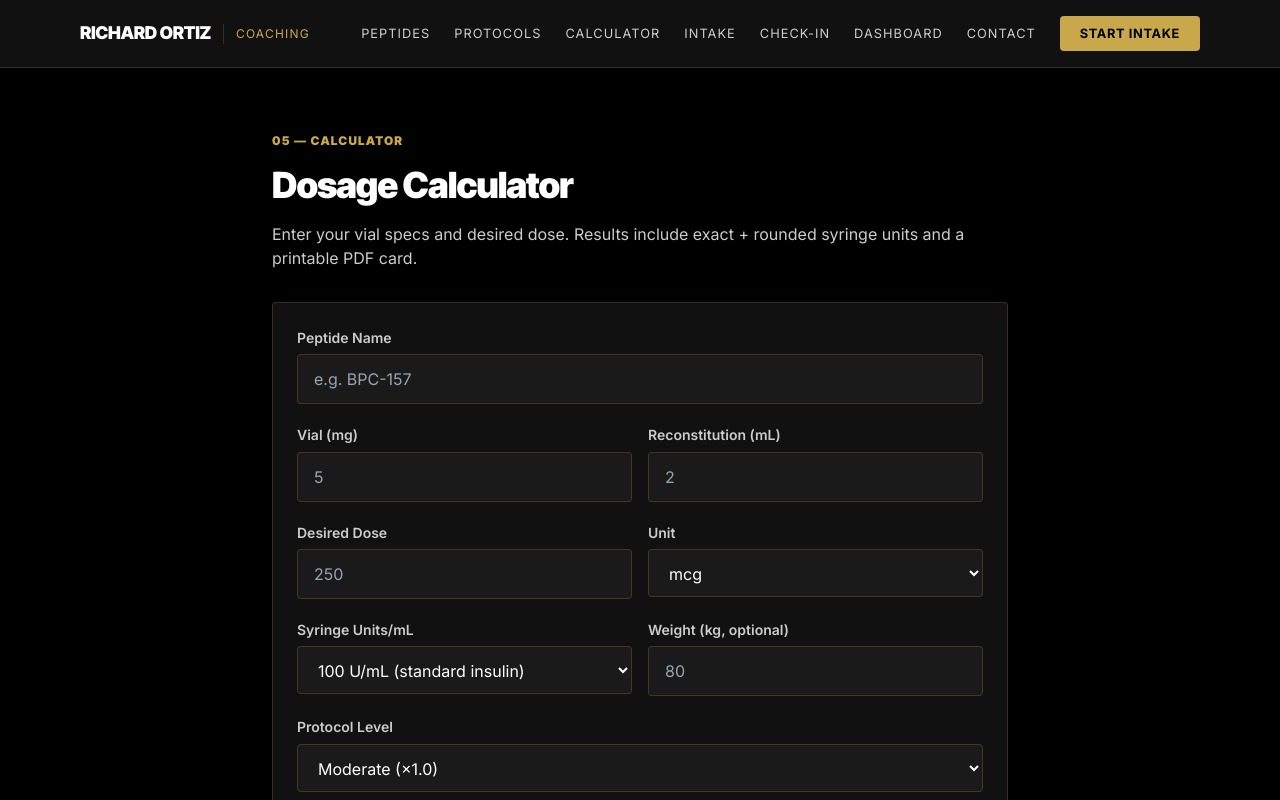
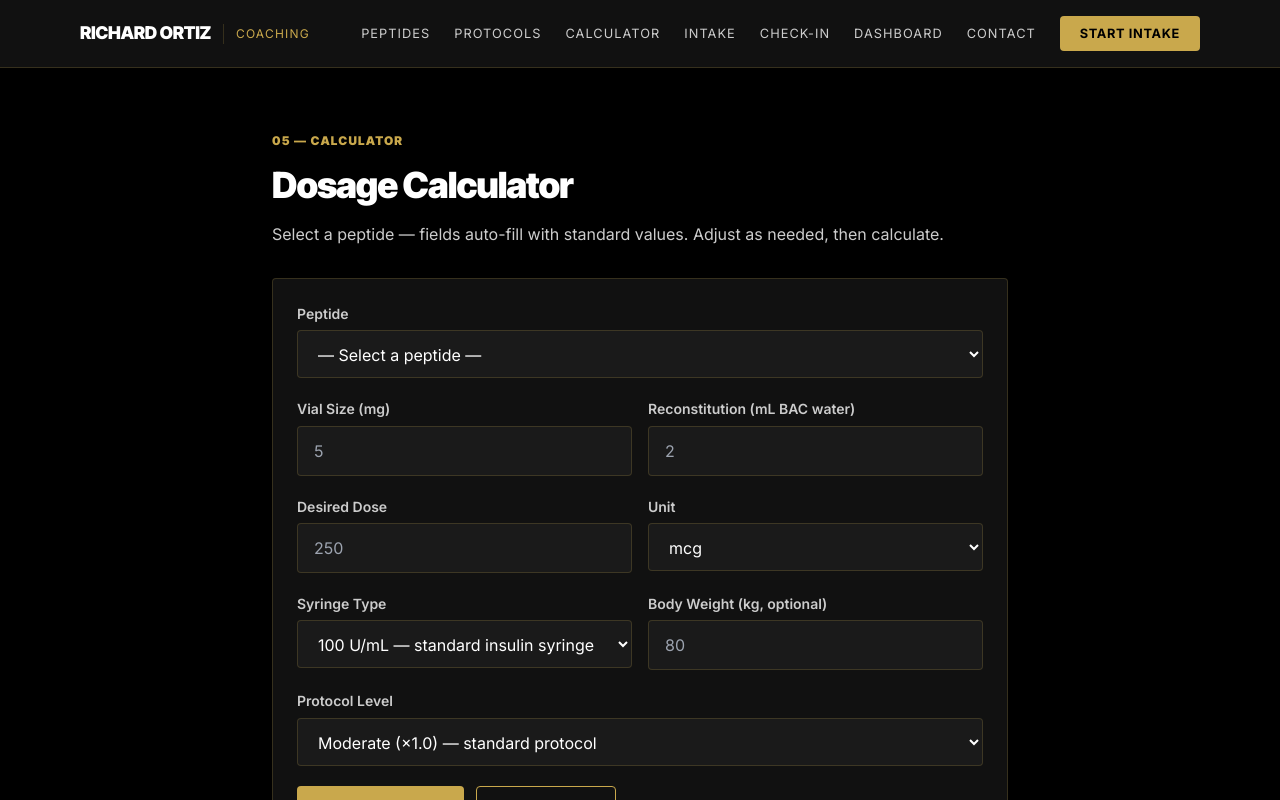
Before and after one commit to asaasinai/richard-ortiz-coaching, a Next.js app: page /calculator in a window 1280 px wide. Shown: the top 800 px of the page. Built offline with nearby package versions, Linux system fonts and the light colour scheme.

Commit message:
feat: peptide dropdown with auto-fill defaults

```diff
--- a/src/app/calculator/page.tsx
+++ b/src/app/calculator/page.tsx
@@ -6,6 +6,21 @@ import { AlertTriangle, Download, RotateCcw } from "lucide-react"
 
 type Level = "conservative"|"moderate"|"liberal"
 const MULTIPLIERS: Record<Level,number> = { conservative: 0.8, moderate: 1.0, liberal: 1.2 }
+
+const PEPTIDES = [
+  { name: "BPC-157",           defaultVial: "5",   defaultRecon: "2",   defaultDose: "250",  unit: "mcg" as const },
+  { name: "CJC-1295",          defaultVial: "2",   defaultRecon: "2",   defaultDose: "100",  unit: "mcg" as const },
+  { name: "GHK-Cu",            defaultVial: "50",  defaultRecon: "5",   defaultDose: "1",    unit: "mg"  as const },
+  { name: "Ipamorelin",        defaultVial: "5",   defaultRecon: "2",   defaultDose: "200",  unit: "mcg" as const },
+  { name: "KPV",               defaultVial: "5",   defaultRecon: "2",   defaultDose: "500",  unit: "mcg" as const },
+  { name: "Melanotan II",      defaultVial: "10",  defaultRecon: "2",   defaultDose: "250",  unit: "mcg" as const },
+  { name: "PT-141",            defaultVial: "10",  defaultRecon: "2",   defaultDose: "1",    unit: "mg"  as const },
+  { name: "Semaglutide",       defaultVial: "3",   defaultRecon: "1.5", defaultDose: "0.25", unit: "mg"  as const },
+  { name: "Sermorelin",        defaultVial: "6",   defaultRecon: "2",   defaultDose: "200",  unit: "mcg" as const },
+  { name: "TB-500",            defaultVial: "10",  defaultRecon: "2",   defaultDose: "5",    unit: "mg"  as const },
+  { name: "Tesamorelin",       defaultVial: "1",   defaultRecon: "2.2", defaultDose: "2",    unit: "mg"  as const },
+  { name: "Tirzepatide",       defaultVial: "5",   defaultRecon: "2",   defaultDose: "2.5",  unit: "mg"  as const },
+]
 
 interface Inputs {
   peptideName: string
@@ -90,6 +105,25 @@ export default function CalculatorPage() {
   const set = (k: keyof Inputs) => (e: React.ChangeEvent<HTMLInputElement|HTMLSelectElement>) =>
     setInputs(p => ({ ...p, [k]: e.target.value }))
 
+  // When peptide is selected, auto-fill defaults
+  const selectPeptide = (e: React.ChangeEvent<HTMLSelectElement>) => {
+    const name = e.target.value
+    const p = PEPTIDES.find(x => x.name === name)
+    if (p) {
+      setInputs(prev => ({
+        ...prev,
+        peptideName: p.name,
+        vialMg: p.defaultVial,
+        reconMl: p.defaultRecon,
+        desiredDose: p.defaultDose,
+        doseUnit: p.unit,
+      }))
+    } else {
+      setInputs(prev => ({ ...prev, peptideName: "" }))
+    }
+    setResult(null)
+  }
+
   const run = () => setResult(calculate(inputs))
   const reset = () => { setInputs(defaultInputs); setResult(null) }
 
@@ -109,17 +143,28 @@ export default function CalculatorPage() {
         <span className="section-num">05 — Calculator</span>
         <h1 style={{ fontFamily:"Inter Tight,sans-serif",fontWeight:900,fontSize:"2.25rem",letterSpacing:"-0.03em" }}>Dosage Calculator</h1>
         <p style={{ color:"var(--text-soft)",marginTop:"0.6rem",marginBottom:"2rem" }}>
-          Enter your vial specs and desired dose. Results include exact + rounded syringe units and a printable PDF card.
+          Select a peptide — fields auto-fill with standard values. Adjust as needed, then calculate.
         </p>
+
         <div className="card flex flex-col gap-5">
+          {/* Peptide selector */}
           <div>
-            <label>Peptide Name</label>
-            <input placeholder="e.g. BPC-157" value={inputs.peptideName} onChange={set("peptideName")} />
+            <label>Peptide</label>
+            <select value={inputs.peptideName} onChange={selectPeptide}>
+              <option value="">— Select a peptide —</option>
+              {PEPTIDES.map(p => (
+                <option key={p.name} value={p.name}>{p.name}</option>
+              ))}
+            </select>
           </div>
+
+          {/* Vial + recon */}
           <div style={rowStyle}>
-            <div><label>Vial (mg)</label><input type="number" placeholder="5" value={inputs.vialMg} onChange={set("vialMg")} /></div>
-            <div><label>Reconstitution (mL)</label><input type="number" placeholder="2" value={inputs.reconMl} onChange={set("reconMl")} /></div>
+            <div><label>Vial Size (mg)</label><input type="number" placeholder="5" value={inputs.vialMg} onChange={set("vialMg")} /></div>
+            <div><label>Reconstitution (mL BAC water)</label><input type="number" placeholder="2" value={inputs.reconMl} onChange={set("reconMl")} /></div>
           </div>
+
+          {/* Dose */}
           <div style={rowStyle}>
             <div><label>Desired Dose</label><input type="number" placeholder="250" value={inputs.desiredDose} onChange={set("desiredDose")} /></div>
             <div><label>Unit</label>
@@ -129,58 +174,74 @@ export default function CalculatorPage() {
               </select>
             </div>
           </div>
+
+          {/* Syringe + weight */}
           <div style={rowStyle}>
-            <div><label>Syringe Units/mL</label>
+            <div><label>Syringe Type</label>
               <select value={inputs.syringeUnits} onChange={set("syringeUnits")}>
-                <option value="100">100 U/mL (standard insulin)</option>
+                <option value="100">100 U/mL — standard insulin syringe</option>
                 <option value="40">40 U/mL</option>
               </select>
             </div>
-            <div><label>Weight (kg, optional)</label><input type="number" placeholder="80" value={inputs.weightKg} onChange={set("weightKg")} /></div>
+            <div><label>Body Weight (kg, optional)</label><input type="number" placeholder="80" value={inputs.weightKg} onChange={set("weightKg")} /></div>
           </div>
+
+          {/* Protocol level */}
           <div><label>Protocol Level</label>
             <select value={inputs.level} onChange={set("level")}>
-              <option value="conservative">Conservative (×0.8)</option>
-              <option value="moderate">Moderate (×1.0)</option>
-              <option value="liberal">Liberal (×1.2)</option>
+              <option value="conservative">Conservative (×0.8) — starting out / sensitive</option>
+              <option value="moderate">Moderate (×1.0) — standard protocol</option>
+              <option value="liberal">Liberal (×1.2) — experienced / coach-directed</option>
             </select>
           </div>
+
           <div className="flex gap-3 flex-wrap">
-            <button className="btn-gold" onClick={run}>Calculate</button>
+            <button className="btn-gold" onClick={run} disabled={!inputs.peptideName || !inputs.vialMg}>Calculate</button>
             <button className="btn-outline" onClick={reset} style={{ display:"flex",alignItems:"center",gap:"0.35rem" }}><RotateCcw size={14}/>Reset</button>
           </div>
         </div>
 
         {result && (
           <div className="card mt-6 flex flex-col gap-4">
-            <h2 style={{ fontWeight:700,fontSize:"1rem",color:"var(--gold)" }}>Results — {inputs.peptideName || "Peptide"}</h2>
+            <h2 style={{ fontWeight:700,fontSize:"1rem",color:"var(--gold)" }}>
+              Results — {inputs.peptideName} ({inputs.level})
+            </h2>
+
             {result.warnings.map(w => (
               <div key={w} style={{ background:"rgba(201,168,76,0.1)",border:"1px solid var(--gold)",borderRadius:"var(--radius)",padding:"0.75rem 1rem",display:"flex",gap:"0.6rem",alignItems:"flex-start" }}>
                 <AlertTriangle size={16} style={{ color:"var(--gold)",flexShrink:0,marginTop:2 }} />
                 <span style={{ fontSize:"0.85rem",color:"var(--text-soft)" }}>{w}</span>
               </div>
             ))}
+
+            {/* Highlight box — the number they actually need */}
+            <div style={{ background:"rgba(201,168,76,0.08)",border:"2px solid var(--gold)",borderRadius:"var(--radius)",padding:"1rem 1.25rem",textAlign:"center" }}>
+              <div style={{ fontSize:"0.75rem",color:"var(--gold)",fontWeight:700,textTransform:"uppercase",letterSpacing:"0.1em",marginBottom:"0.25rem" }}>Draw to this mark</div>
+              <div style={{ fontFamily:"Inter Tight,sans-serif",fontWeight:900,fontSize:"3rem",color:"var(--gold)",lineHeight:1 }}>{result.syringeUnitsRounded}</div>
+              <div style={{ fontSize:"0.85rem",color:"var(--text-soft)",marginTop:"0.25rem" }}>units on your syringe</div>
+            </div>
+
             <table style={{ width:"100%",borderCollapse:"collapse",fontSize:"0.9rem" }}>
               <tbody>
                 {[
-                  ["Adjusted Dose",           `${result.adjustedDoseMcg.toFixed(2)} mcg`],
-                  ["Concentration",            `${result.concMgPerMl.toFixed(3)} mg/mL (${result.concMcgPerMl.toFixed(1)} mcg/mL)`],
-                  ["Syringe Units (exact)",    `${result.syringeUnitsExact.toFixed(2)} units`],
-                  ["Syringe Units (rounded)",  `${result.syringeUnitsRounded} units ← draw to this mark`],
-                  ["Doses per Vial",           `${result.dosesPerVial.toFixed(1)}`],
+                  ["Adjusted Dose",          `${result.adjustedDoseMcg.toFixed(2)} mcg`],
+                  ["Concentration",          `${result.concMgPerMl.toFixed(3)} mg/mL  (${result.concMcgPerMl.toFixed(1)} mcg/mL)`],
+                  ["Syringe Units (exact)",  `${result.syringeUnitsExact.toFixed(2)} units`],
+                  ["Doses per Vial",         `${result.dosesPerVial.toFixed(1)}`],
                 ].map(([k,v]) => (
                   <tr key={k} style={{ borderBottom:"1px solid var(--border)" }}>
                     <td style={{ padding:"0.6rem 0",color:"var(--text-mute)",width:"50%" }}>{k}</td>
-                    <td style={{ padding:"0.6rem 0",fontWeight:600,color: k.includes("rounded") ? "var(--gold)" : "var(--text)" }}>{v}</td>
+                    <td style={{ padding:"0.6rem 0",fontWeight:600,color:"var(--text)" }}>{v}</td>
                   </tr>
                 ))}
               </tbody>
             </table>
+
             <button className="btn-gold" style={{ alignSelf:"flex-start",display:"flex",alignItems:"center",gap:"0.5rem" }}
               onClick={handleExport} disabled={exporting}>
               <Download size={15}/>{exporting ? "Generating..." : "Export PDF Card"}
             </button>
-            <p style={{ fontSize:"0.75rem",color:"var(--text-mute)",marginTop:"0.5rem" }}>
+            <p style={{ fontSize:"0.75rem",color:"var(--text-mute)" }}>
               For educational and coaching purposes only. Verify all doses with your prescribing physician.
             </p>
           </div>
```
